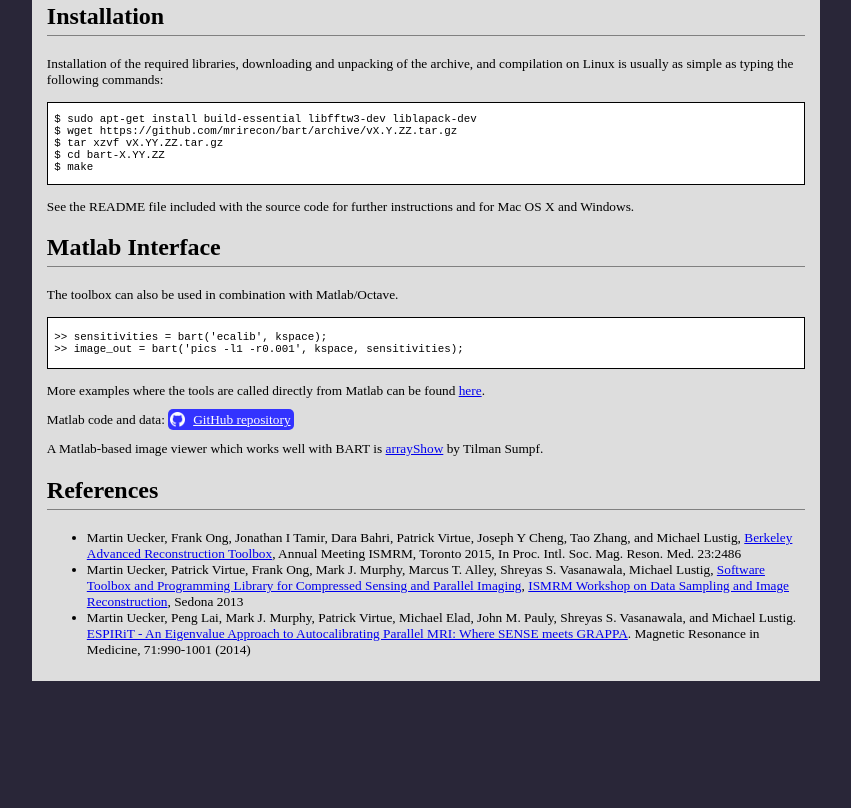
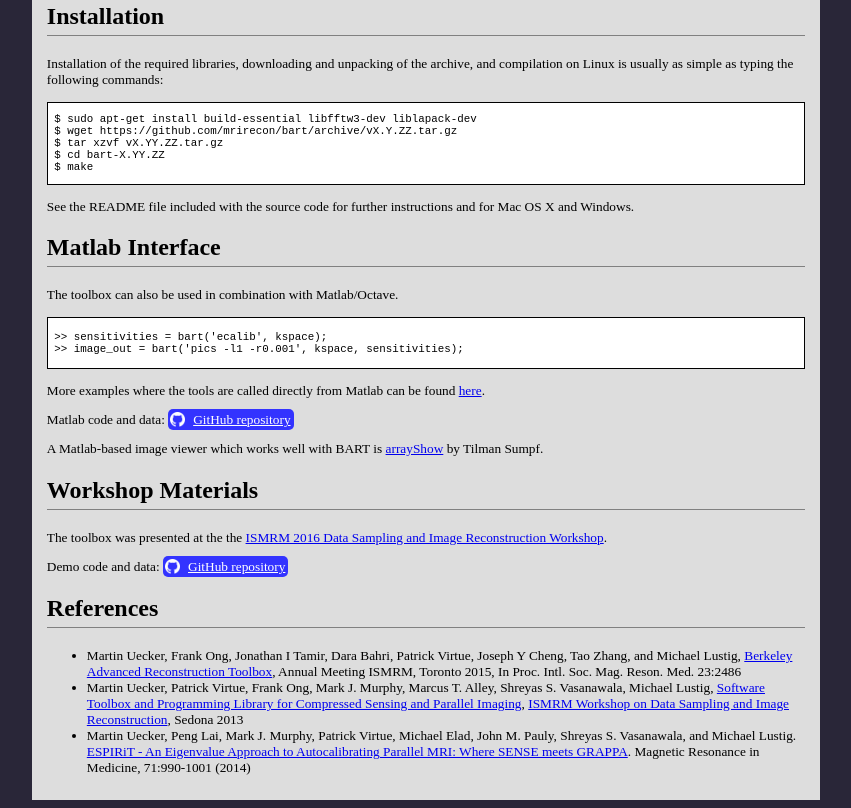
Before and after one commit to mrirecon/bart, a plain HTML site: page index.html in a window 1280 px wide. Shown: the part 1726-2534 px from the top of the page, without its empty margins (214-1065 px from the left). Before the commit the page ends 2415 px from the top, so only its background shows below. Drawn offline with Linux system fonts and the light colour scheme.

Commit message:
add link to bart-workshop repo (move to mrirecon?)

```diff
--- a/index.html
+++ b/index.html
@@ -215,6 +215,12 @@ and other processing steps (16s) on a multi-GPU system.
 	Matlab code and data: <a class="github" href="https://github.com/mikgroup/espirit-matlab-examples">GitHub repository</a>
 	<p>
 	A Matlab-based image viewer which works well with BART is <a href="http://www.biomednmr.mpg.de/index.php?option=com_content&task=view&id=137&Itemid=43">arrayShow</a> by Tilman Sumpf.
+	<h2>Workshop Materials</h2>
+	<p>
+	The toolbox was presented at the the <a href="http://www.ismrm.org/workshops/Data16/">ISMRM 2016 Data Sampling and Image Reconstruction Workshop</a>.
+	</p>
+	<p>
+	Demo code and data: <a class="github" href="https://github.com/mikgroup/bart-workshop">GitHub repository</a>
 	<p>
 	<h2>References</h2>
 	<p>
```
